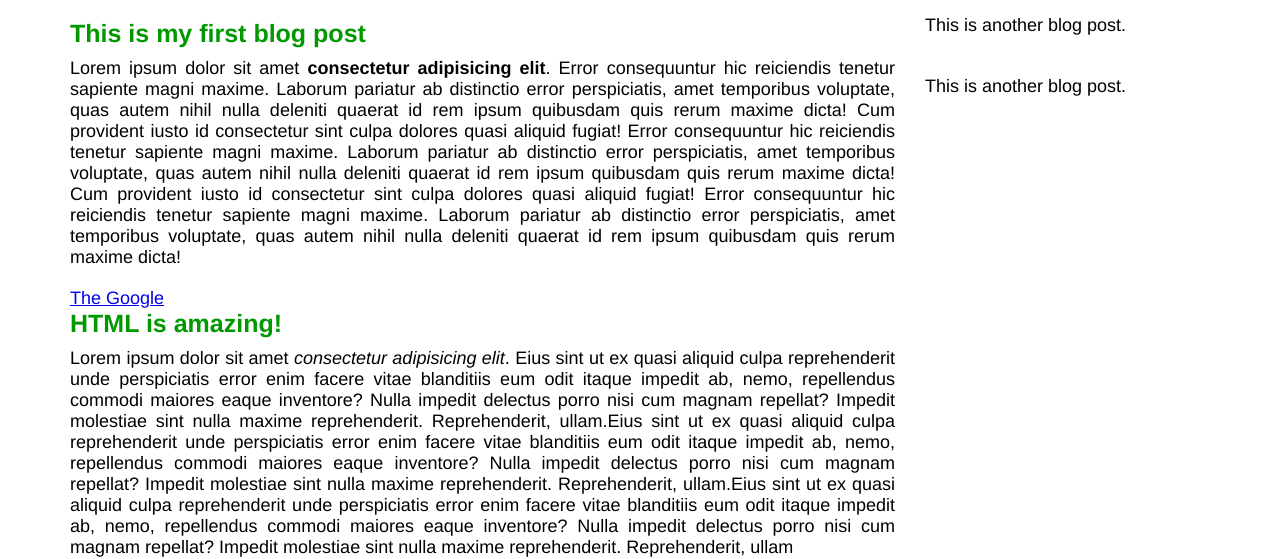
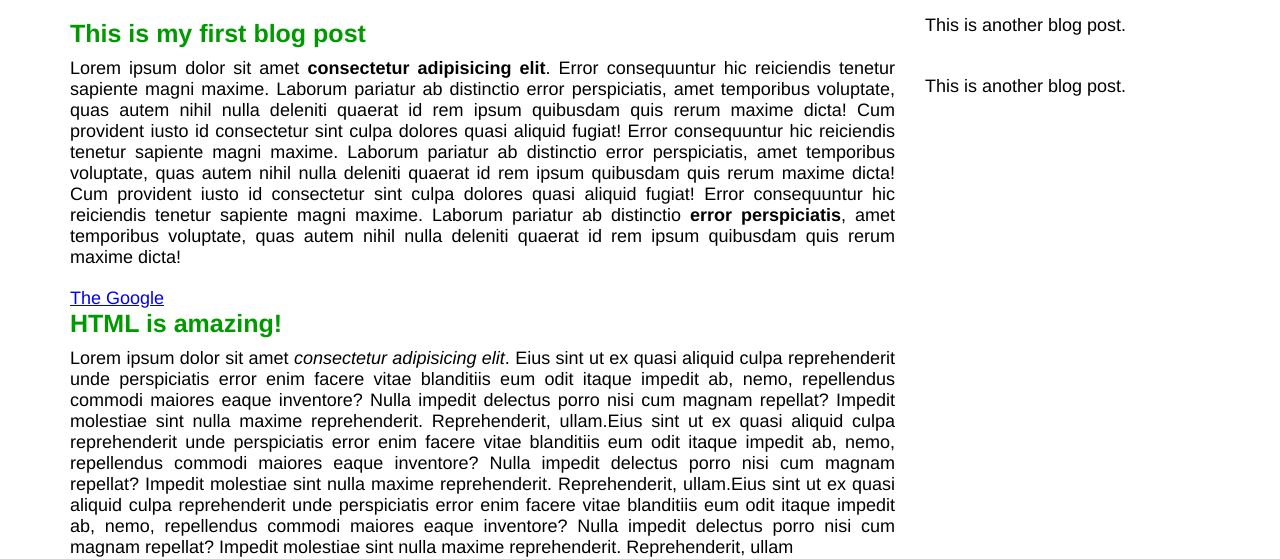
Before and after one commit to mraltun/blog-site, a plain HTML site: page index.html in a window 1280 px wide. Shown: the part 66-625 px from the top of the page. Drawn offline with Linux system fonts and the light colour scheme.

Commit message:
Update index.html

```diff
--- a/index.html
+++ b/index.html
@@ -17,7 +17,7 @@
                 Cum provident iusto id consectetur sint culpa dolores quasi aliquid fugiat! Error consequuntur hic reiciendis tenetur sapiente magni maxime.
                 Laborum pariatur ab distinctio error perspiciatis, amet temporibus voluptate, quas autem nihil nulla deleniti quaerat id rem ipsum quibusdam quis rerum maxime dicta!
                 Cum provident iusto id consectetur sint culpa dolores quasi aliquid fugiat! Error consequuntur hic reiciendis tenetur sapiente magni maxime.
-                Laborum pariatur ab distinctio error perspiciatis, amet temporibus voluptate, quas autem nihil nulla deleniti quaerat id rem ipsum quibusdam quis rerum maxime dicta!
+                Laborum pariatur ab distinctio <strong>error perspiciatis</strong>, amet temporibus voluptate, quas autem nihil nulla deleniti quaerat id rem ipsum quibusdam quis rerum maxime dicta!
                 </p>
 
                 <a href="http://www.google.com" target="_blank">The Google</a>
```
